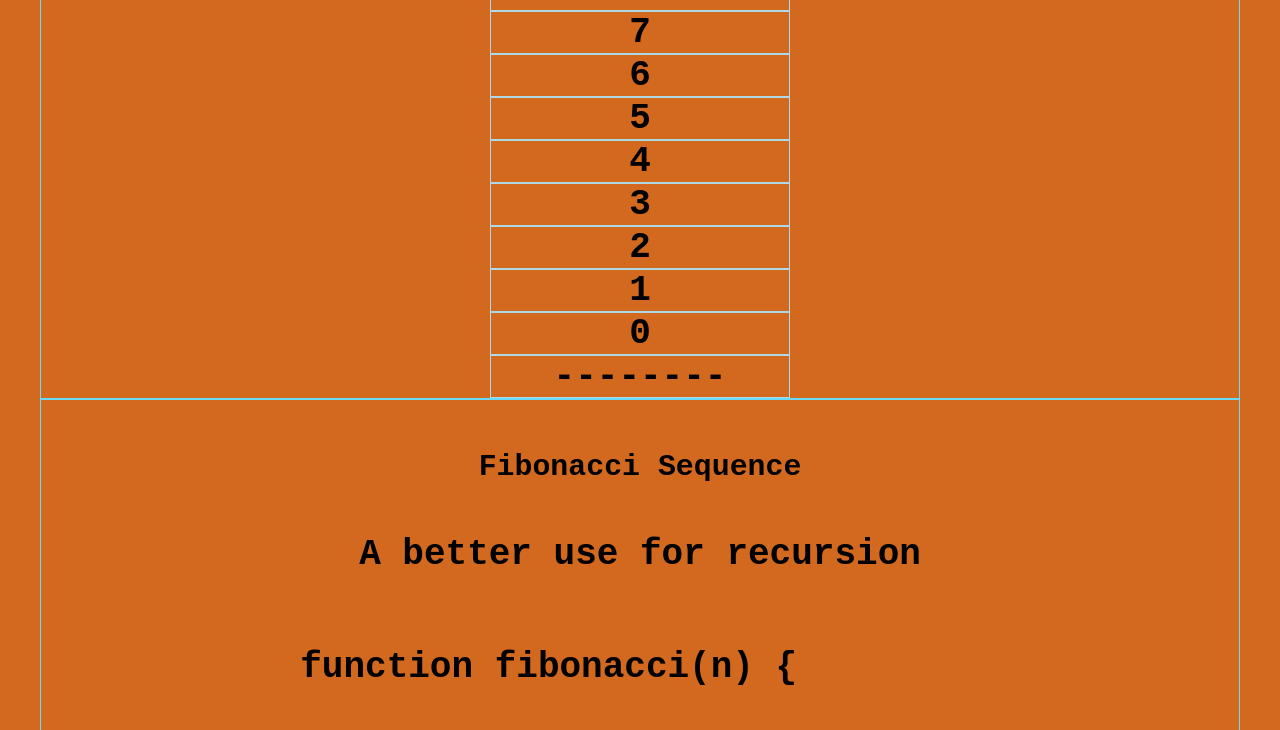
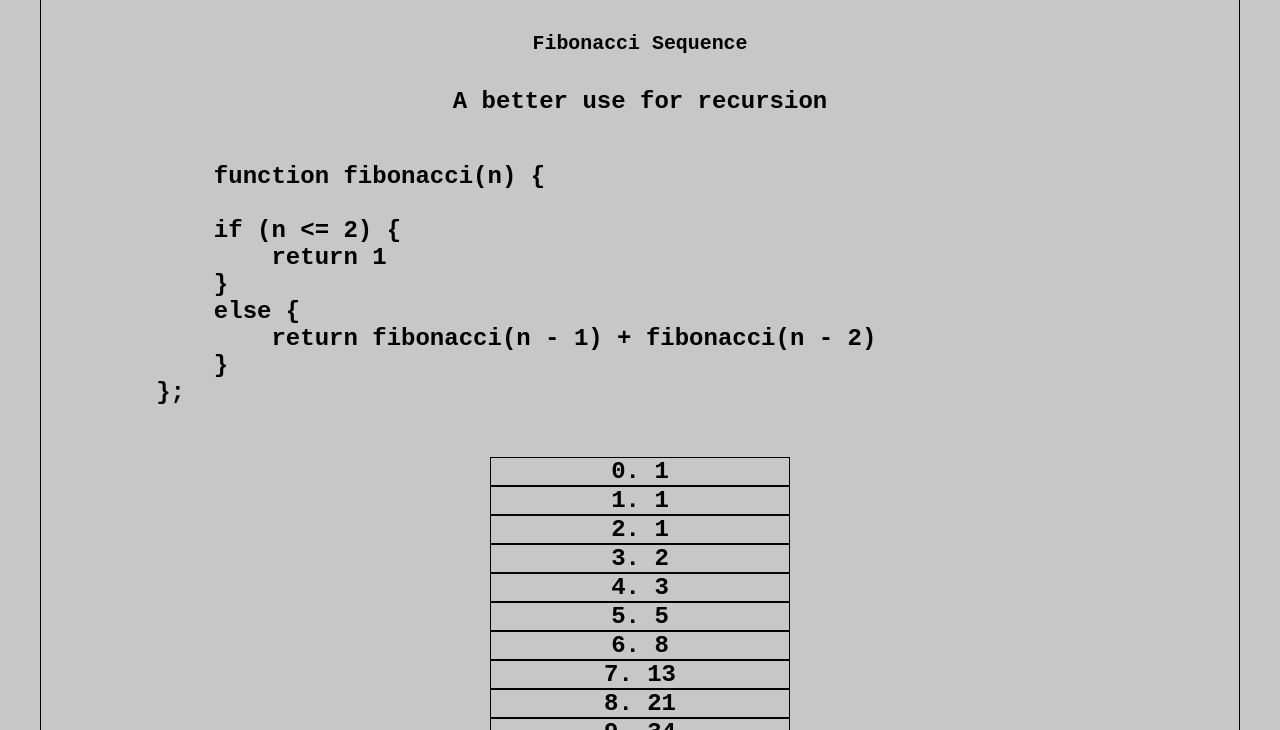
Before and after one commit to timegated/data-structures-algorithms, a plain HTML site: page recursion/recursion.html in a window 1280 px wide. Shown: the part 738-1468 px from the top of the page. Drawn offline with Linux system fonts and the light colour scheme.

Commit message:
modified bubblesort and recursion

```diff
--- a/recursion/recursion.css
+++ b/recursion/recursion.css
@@ -3,7 +3,7 @@
 }
 
 body {
-    background: chocolate;
+    background: #c7c7c7;
     font-family: 'Courier New', Courier, monospace;
 }
 
@@ -13,22 +13,23 @@ body {
     /* justify-content: center; */
     max-width: 1200px;
     margin: auto;
-    border: 1px solid rgb(103, 219, 248);
-    font-size: 36px;
+    border: 1px solid #030203;
+    font-size: 24px;
     font-weight: bold;
-    overflow: scroll;
+    /* overflow: scroll; */
 }
 
 .container-two {
+     margin-top: .5rem;
      display: flex;
      flex-direction: column;
      /* justify-content: center; */
      max-width: 1200px;
      margin: auto;
-     border: 1px solid rgb(103, 219, 248);
-     font-size: 36px;
+     border: 1px solid #030203;
+     font-size: 24px;
      font-weight: bold;
-     overflow: scroll;
+     /* overflow: scroll; */
 }
 
 .title {
@@ -36,7 +37,7 @@ body {
 }
 
 .numbers {
-    border: 1px solid lightblue;
+    border: 1px solid #030203;
     display: block;
     width: 25%;
     margin: auto;
--- a/recursion/recursive.js
+++ b/recursion/recursive.js
@@ -36,3 +36,16 @@ for (let i = 0; i <= 20; i++) {
     wrFib(`${i}. ${fibonacci(i)}`)
 
 };
+
+// Write a function that computes a factorial recursively n!
+
+function factorial(n) {
+    if (n < 2) {
+        return 1
+    }
+    else {
+        return  n * factorial(n-1)
+    }
+}
+
+console.log(factorial(3))
```
Also changed, not shown: bubblesort/bubblesort.js (added, +32 -0 lines).
